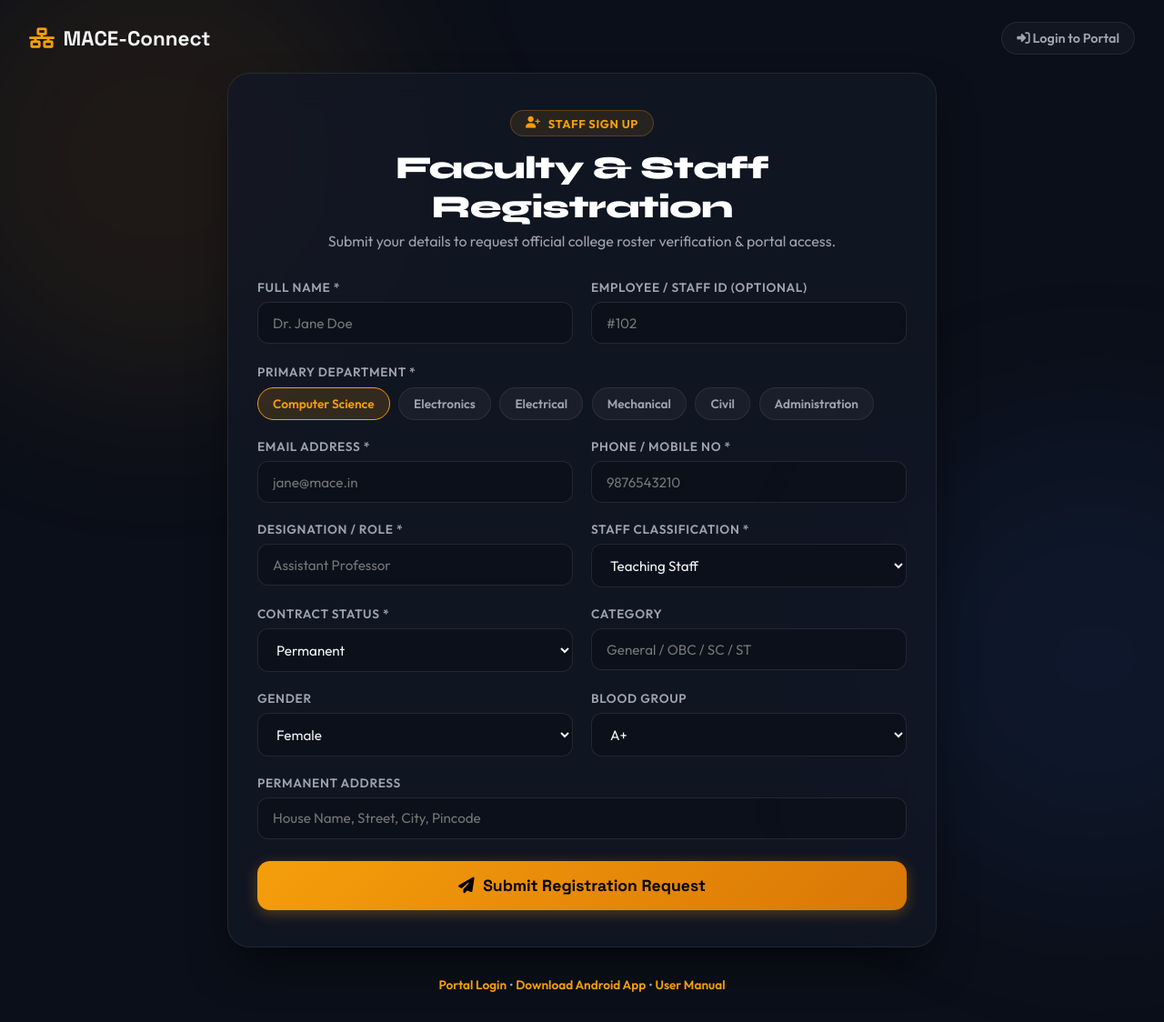
After one commit to Anurag-Mohan/MACE-Connect, a Flask app: page /signup in a window 1280 px wide. The commit adds this page. Shown: the whole page at 91% size. Run offline with Flask 3, Linux system fonts and the light colour scheme; data that the repository does not hold is empty; parts of the project's set-up code (start-up, migrations or seed data) failed here and were passed over.

Commit message:
Add Excel format template download option and dedicated standalone staff sign-up page (/signup)

```diff
--- a/app.py
+++ b/app.py
@@ -79,6 +79,26 @@ def download_apk():
         mimetype='application/vnd.android.package-archive'
     )
 
+@app.route('/download/excel_template')
+def download_excel_template():
+    template_dir = os.path.join(app.root_path, 'static', 'downloads')
+    template_filename = 'MACE_Staff_Upload_Template.xlsx'
+    file_path = os.path.join(template_dir, template_filename)
+    if not os.path.exists(file_path):
+        return jsonify({'error': 'Excel template file not found'}), 404
+    return send_from_directory(
+        template_dir,
+        template_filename,
+        as_attachment=True,
+        mimetype='application/vnd.openxmlformats-officedocument.spreadsheetml.sheet'
+    )
+
+@app.route('/signup')
+@app.route('/register')
+@app.route('/staff-signup')
+def signup_page():
+    return render_template('signup.html')
+
 @app.route('/app-manual')
 @app.route('/manual')
 def app_manual():
@@ -86,7 +106,7 @@ def app_manual():
 
 @app.route('/staff-registration')
 def staff_registration():
-    return render_template('staff_registration.html')
+    return render_template('signup.html')
 
 @app.route('/api/submit_registration', methods=['POST'])
 def submit_registration():
--- a/templates/admin.html
+++ b/templates/admin.html
@@ -2105,7 +2105,8 @@
               <h2 class="view-title">Add Staff & Excel Import</h2>
               <p class="view-desc">Add staff members manually or perform bulk roster creations via spreadsheet.</p>
             </div>
-            <div class="view-actions">
+            <div class="view-actions" style="display: flex; gap: 10px; flex-wrap: wrap;">
+              <a href="/download/excel_template" download class="btn-cta-secondary" style="text-decoration: none; display: inline-flex; align-items: center; gap: 8px; padding: 10px 16px; border-color: rgba(245, 158, 11, 0.4); color: #F59E0B;"><i class="fa-solid fa-file-arrow-down"></i> Download Excel Template</a>
               <button class="btn-primary admin-only" onclick="openFormDrawerForAdd()"><i class="fa-solid fa-user-plus"></i> Add Staff Manually</button>
             </div>
           </div>
@@ -2116,7 +2117,8 @@
               <div class="upload-dropzone" id="uploadArea" style="flex: 2; min-width: 280px;">
                 <i class="fa-regular fa-file-excel" style="font-size: 3.5rem; color: var(--color-purple); margin-bottom: 15px; display: block;"></i>
                 <h3 style="font-family: 'Syne', sans-serif; font-weight: 700;">Drag & Drop Excel Document Here</h3>
-                <p style="color: var(--text-muted); margin-top: 5px;">or click to browse spreadsheet file</p>
+                <p style="color: var(--text-muted); margin-top: 5px; margin-bottom: 15px;">or click to browse spreadsheet file</p>
+                <a href="/download/excel_template" download onclick="event.stopPropagation();" class="btn-cta-secondary" style="text-decoration: none; display: inline-flex; align-items: center; gap: 8px; font-size: 0.85rem; padding: 8px 16px; border-color: rgba(245, 158, 11, 0.4); color: #F59E0B; background: rgba(245, 158, 11, 0.08);"><i class="fa-solid fa-file-arrow-down"></i> Download Format Template (.xlsx)</a>
                 <input type="file" id="excelFileInput" style="display: none;" accept=".xlsx, .xls" onchange="handleFileSelected(this)">
               </div>
 
--- /dev/null
+++ b/templates/signup.html
@@ -0,0 +1,568 @@
+<!DOCTYPE html>
+<html lang="en">
+<head>
+  <meta charset="UTF-8">
+  <meta name="viewport" content="width=device-width, initial-scale=1.0">
+  <title>Staff Sign Up - MACE-Connect</title>
+
+  <!-- Fonts & Icons -->
+  <link rel="preconnect" href="https://fonts.googleapis.com">
+  <link rel="preconnect" href="https://fonts.gstatic.com" crossorigin>
+  <link href="https://fonts.googleapis.com/css2?family=Outfit:wght@300;400;500;600;700&family=Space+Grotesk:wght@500;700&family=Syne:wght@700;800&display=swap" rel="stylesheet">
+  <link rel="stylesheet" href="https://cdnjs.cloudflare.com/ajax/libs/font-awesome/6.4.0/css/all.min.css">
+
+  <style>
+    :root {
+      --bg-dark: #0B0F19;
+      --card-bg: rgba(18, 24, 38, 0.78);
+      --card-border: rgba(255, 255, 255, 0.08);
+      --text-main: #F3F4F6;
+      --text-sub: #9CA3AF;
+      --accent-gold: #F59E0B;
+      --accent-gold-glow: rgba(245, 158, 11, 0.25);
+      --accent-blue: #3B82F6;
+      --accent-green: #10B981;
+      --shadow-xl: 0 25px 50px -12px rgba(0, 0, 0, 0.6);
+      --transition: all 0.3s cubic-bezier(0.16, 1, 0.3, 1);
+    }
+
+    * {
+      box-sizing: border-box;
+      margin: 0;
+      padding: 0;
+    }
+
+    body {
+      font-family: 'Outfit', sans-serif;
+      background-color: var(--bg-dark);
+      color: var(--text-main);
+      min-height: 100vh;
+      display: flex;
+      flex-direction: column;
+      align-items: center;
+      justify-content: center;
+      padding: 2rem 1rem;
+      position: relative;
+      overflow-x: hidden;
+    }
+
+    /* Ambient Background Blobs */
+    .bg-blob {
+      position: fixed;
+      border-radius: 50%;
+      filter: blur(90px);
+      z-index: 0;
+      pointer-events: none;
+      animation: float 20s infinite alternate cubic-bezier(0.4, 0, 0.2, 1);
+    }
+
+    .blob-1 {
+      width: 500px;
+      height: 500px;
+      background: rgba(245, 158, 11, 0.08);
+      top: -100px;
+      left: -100px;
+    }
+
+    .blob-2 {
+      width: 450px;
+      height: 450px;
+      background: rgba(59, 130, 246, 0.08);
+      bottom: -100px;
+      right: -100px;
+      animation-delay: -10s;
+    }
+
+    @keyframes float {
+      0% { transform: translate(0, 0) scale(1); }
+      100% { transform: translate(50px, 50px) scale(1.1); }
+    }
+
+    /* Top Brand Nav */
+    .top-nav {
+      position: absolute;
+      top: 1.5rem;
+      left: 2rem;
+      right: 2rem;
+      display: flex;
+      justify-content: space-between;
+      align-items: center;
+      z-index: 10;
+    }
+
+    .brand-logo {
+      font-family: 'Space Grotesk', sans-serif;
+      font-size: 1.4rem;
+      font-weight: 700;
+      color: var(--text-main);
+      text-decoration: none;
+      display: flex;
+      align-items: center;
+      gap: 0.6rem;
+    }
+
+    .btn-login-link {
+      color: var(--text-sub);
+      text-decoration: none;
+      font-size: 0.9rem;
+      font-weight: 600;
+      padding: 0.5rem 1rem;
+      border: 1px solid var(--card-border);
+      border-radius: 100px;
+      transition: var(--transition);
+      background: rgba(255, 255, 255, 0.03);
+    }
+
+    .btn-login-link:hover {
+      color: var(--accent-gold);
+      border-color: var(--accent-gold);
+      background: rgba(245, 158, 11, 0.08);
+    }
+
+    /* Signup Container Card */
+    .signup-card {
+      width: 100%;
+      max-width: 780px;
+      background: var(--card-bg);
+      backdrop-filter: blur(20px);
+      -webkit-backdrop-filter: blur(20px);
+      border: 1px solid var(--card-border);
+      border-radius: 24px;
+      padding: 2.5rem 2rem;
+      box-shadow: var(--shadow-xl);
+      position: relative;
+      z-index: 10;
+      margin-top: 3rem;
+      margin-bottom: 2rem;
+    }
+
+    .header-title-group {
+      text-align: center;
+      margin-bottom: 2rem;
+    }
+
+    .badge-pill {
+      display: inline-flex;
+      align-items: center;
+      gap: 0.5rem;
+      padding: 0.35rem 1rem;
+      border-radius: 100px;
+      background: rgba(245, 158, 11, 0.1);
+      border: 1px solid rgba(245, 158, 11, 0.25);
+      color: var(--accent-gold);
+      font-size: 0.8rem;
+      font-weight: 700;
+      letter-spacing: 0.05em;
+      text-transform: uppercase;
+      margin-bottom: 0.8rem;
+    }
+
+    .signup-title {
+      font-family: 'Syne', sans-serif;
+      font-size: 2.2rem;
+      font-weight: 800;
+      letter-spacing: -0.02em;
+      color: #FFFFFF;
+      margin-bottom: 0.4rem;
+    }
+
+    .signup-subtitle {
+      color: var(--text-sub);
+      font-size: 1rem;
+    }
+
+    /* Form Layout */
+    .form-grid-2 {
+      display: grid;
+      grid-template-columns: 1fr 1fr;
+      gap: 1.25rem;
+      margin-bottom: 1.25rem;
+    }
+
+    .input-group {
+      display: flex;
+      flex-direction: column;
+      gap: 0.4rem;
+    }
+
+    .input-label {
+      font-size: 0.85rem;
+      font-weight: 600;
+      color: var(--text-sub);
+      text-transform: uppercase;
+      letter-spacing: 0.05em;
+    }
+
+    .input-field, .select-field {
+      width: 100%;
+      background: rgba(11, 15, 25, 0.7);
+      border: 1px solid rgba(255, 255, 255, 0.1);
+      border-radius: 12px;
+      padding: 0.8rem 1rem;
+      color: var(--text-main);
+      font-family: 'Outfit', sans-serif;
+      font-size: 0.95rem;
+      outline: none;
+      transition: var(--transition);
+    }
+
+    .input-field:focus, .select-field:focus {
+      border-color: var(--accent-gold);
+      box-shadow: 0 0 0 3px var(--accent-gold-glow);
+    }
+
+    .select-field option {
+      background: var(--bg-dark);
+      color: var(--text-main);
+    }
+
+    /* Department Selector Chips */
+    .dept-chip-wrapper {
+      margin-bottom: 1.25rem;
+    }
+
+    .chip-group {
+      display: flex;
+      flex-wrap: wrap;
+      gap: 0.6rem;
+      margin-top: 0.5rem;
+    }
+
+    .filter-chip {
+      padding: 0.5rem 1rem;
+      border-radius: 100px;
+      background: rgba(255, 255, 255, 0.04);
+      border: 1px solid rgba(255, 255, 255, 0.08);
+      color: var(--text-sub);
+      font-size: 0.85rem;
+      font-weight: 600;
+      cursor: pointer;
+      transition: var(--transition);
+      user-select: none;
+    }
+
+    .filter-chip.active, .filter-chip:hover {
+      background: rgba(245, 158, 11, 0.15);
+      border-color: var(--accent-gold);
+      color: var(--accent-gold);
+    }
+
+    /* Submit CTA Button */
+    .btn-submit {
+      width: 100%;
+      padding: 1rem;
+      border-radius: 14px;
+      border: none;
+      background: linear-gradient(135deg, #F59E0B, #D97706);
+      color: #000000;
+      font-family: 'Space Grotesk', sans-serif;
+      font-size: 1.1rem;
+      font-weight: 700;
+      cursor: pointer;
+      transition: var(--transition);
+      box-shadow: 0 4px 15px rgba(245, 158, 11, 0.3);
+      display: flex;
+      align-items: center;
+      justify-content: center;
+      gap: 0.6rem;
+      margin-top: 1rem;
+    }
+
+    .btn-submit:hover {
+      transform: translateY(-2px);
+      box-shadow: 0 8px 25px rgba(245, 158, 11, 0.45);
+    }
+
+    /* Alerts & States */
+    .alert-banner {
+      padding: 0.8rem 1rem;
+      border-radius: 12px;
+      font-size: 0.9rem;
+      font-weight: 500;
+      margin-bottom: 1.25rem;
+      display: none;
+    }
+
+    .alert-error {
+      background: rgba(239, 68, 68, 0.12);
+      border: 1px solid rgba(239, 68, 68, 0.3);
+      color: #F87171;
+    }
+
+    .success-card {
+      display: none;
+      flex-direction: column;
+      align-items: center;
+      text-align: center;
+      padding: 2rem 1rem;
+    }
+
+    .success-icon {
+      width: 80px;
+      height: 80px;
+      border-radius: 50%;
+      background: rgba(16, 185, 129, 0.15);
+      border: 2px solid var(--accent-green);
+      color: var(--accent-green);
+      display: flex;
+      align-items: center;
+      justify-content: center;
+      font-size: 2.2rem;
+      margin-bottom: 1.5rem;
+    }
+
+    .footer-links {
+      text-align: center;
+      color: var(--text-sub);
+      font-size: 0.85rem;
+      z-index: 10;
+    }
+
+    .footer-links a {
+      color: var(--accent-gold);
+      text-decoration: none;
+      font-weight: 600;
+    }
+
+    @media (max-width: 640px) {
+      .form-grid-2 { grid-template-columns: 1fr; }
+      .signup-card { padding: 1.8rem 1.2rem; }
+      .signup-title { font-size: 1.8rem; }
+      .top-nav { position: relative; top: auto; left: auto; right: auto; width: 100%; margin-bottom: 1rem; }
+    }
+  </style>
+</head>
+<body>
+
+  <div class="bg-blob blob-1"></div>
+  <div class="bg-blob blob-2"></div>
+
+  <!-- Top Navigation Header -->
+  <nav class="top-nav">
+    <a href="/" class="brand-logo">
+      <i class="fa-solid fa-network-wired" style="color: var(--accent-gold);"></i> MACE-Connect
+    </a>
+    <a href="/login" class="btn-login-link"><i class="fa-solid fa-right-to-bracket"></i> Login to Portal</a>
+  </nav>
+
+  <!-- Dedicated Signup Container Card -->
+  <main class="signup-card">
+
+    <!-- Form Header -->
+    <div class="header-title-group">
+      <div class="badge-pill"><i class="fa-solid fa-user-plus"></i> Staff Sign Up</div>
+      <h1 class="signup-title">Faculty & Staff Registration</h1>
+      <p class="signup-subtitle">Submit your details to request official college roster verification & portal access.</p>
+    </div>
+
+    <!-- Alert Container -->
+    <div id="regAlert" class="alert-banner alert-error"></div>
+
+    <!-- Registration Form -->
+    <form id="signupForm">
+
+      <div class="form-grid-2">
+        <div class="input-group">
+          <label class="input-label" for="name">Full Name *</label>
+          <input type="text" id="name" class="input-field" placeholder="Dr. Jane Doe" required>
+        </div>
+        <div class="input-group">
+          <label class="input-label" for="emp_no">Employee / Staff ID (Optional)</label>
+          <input type="text" id="emp_no" class="input-field" placeholder="#102">
+        </div>
+      </div>
+
+      <!-- Department Selector Chips -->
+      <div class="dept-chip-wrapper">
+        <span class="input-label">Primary Department *</span>
+        <div class="chip-group" id="deptSelector">
+          <div class="filter-chip active" data-value="Computer Science">Computer Science</div>
+          <div class="filter-chip" data-value="Electronics">Electronics</div>
+          <div class="filter-chip" data-value="Electrical">Electrical</div>
+          <div class="filter-chip" data-value="Mechanical">Mechanical</div>
+          <div class="filter-chip" data-value="Civil">Civil</div>
+          <div class="filter-chip" data-value="Administration">Administration</div>
+        </div>
+        <input type="hidden" id="department" value="Computer Science">
+      </div>
+
+      <div class="form-grid-2">
+        <div class="input-group">
+          <label class="input-label" for="reg_email">Email Address *</label>
+          <input type="email" id="reg_email" class="input-field" placeholder="jane@mace.in" required>
+        </div>
+        <div class="input-group">
+          <label class="input-label" for="mobile_no">Phone / Mobile No *</label>
+          <input type="tel" id="mobile_no" class="input-field" placeholder="9876543210" required>
+        </div>
+      </div>
+
+      <div class="form-grid-2">
+        <div class="input-group">
+          <label class="input-label" for="designation">Designation / Role *</label>
+          <input type="text" id="designation" class="input-field" placeholder="Assistant Professor" required>
+        </div>
+        <div class="input-group">
+          <label class="input-label" for="type">Staff Classification *</label>
+          <select id="type" class="select-field" required>
+            <option value="Teaching Staff">Teaching Staff</option>
+            <option value="Non Teaching Staff">Non Teaching Staff</option>
+          </select>
+        </div>
+      </div>
+
+      <div class="form-grid-2">
+        <div class="input-group">
+          <label class="input-label" for="contract_type">Contract Status *</label>
+          <select id="contract_type" class="select-field" required>
+            <option value="Permanent">Permanent</option>
+            <option value="Guest">Guest</option>
+            <option value="Ad-hoc">Ad-hoc</option>
+            <option value="Contract">Contract</option>
+          </select>
+        </div>
+        <div class="input-group">
+          <label class="input-label" for="category">Category</label>
+          <input type="text" id="category" class="input-field" placeholder="General / OBC / SC / ST">
+        </div>
+      </div>
+
+      <div class="form-grid-2">
+        <div class="input-group">
+          <label class="input-label" for="gender">Gender</label>
+          <select id="gender" class="select-field">
+            <option value="Female">Female</option>
+            <option value="Male">Male</option>
+            <option value="Other">Other</option>
+          </select>
+        </div>
+        <div class="input-group">
+          <label class="input-label" for="blood_group">Blood Group</label>
+          <select id="blood_group" class="select-field">
+            <option value="A+">A+</option>
+            <option value="B+">B+</option>
+            <option value="O+">O+</option>
+            <option value="AB+">AB+</option>
+            <option value="A-">A-</option>
+            <option value="B-">B-</option>
+            <option value="O-">O-</option>
+            <option value="AB-">AB-</option>
+          </select>
+        </div>
+      </div>
+
+      <div class="input-group" style="margin-bottom: 1.5rem;">
+        <label class="input-label" for="permanent_address">Permanent Address</label>
+        <input type="text" id="permanent_address" class="input-field" placeholder="House Name, Street, City, Pincode">
+      </div>
+
+      <button type="submit" class="btn-submit" id="submitBtn">
+        <i class="fa-solid fa-paper-plane"></i> Submit Registration Request
+      </button>
+
+    </form>
+
+    <!-- Success Container -->
+    <div id="successState" class="success-card">
+      <div class="success-icon">
+        <i class="fa-solid fa-circle-check"></i>
+      </div>
+      <h2 style="font-family: 'Syne', sans-serif; font-size: 1.8rem; margin-bottom: 0.5rem; color: #FFFFFF;">Registration Submitted!</h2>
+      <p style="color: var(--text-sub); font-size: 1rem; margin-bottom: 1.8rem; max-width: 500px;">Your registration details have been submitted for admin approval. Once verified, your account will be activated for portal access.</p>
+      <a href="/login" class="btn-submit" style="text-decoration: none; width: auto; padding: 0.8rem 2rem;">
+        <i class="fa-solid fa-right-to-bracket"></i> Return to Portal Login
+      </a>
+    </div>
+
+  </main>
+
+  <footer class="footer-links">
+    <p><a href="/login">Portal Login</a> • <a href="/download/apk">Download Android App</a> • <a href="/app-manual">User Manual</a></p>
+  </footer>
+
+  <script>
+    // Fetch Dynamic Departments from Database
+    async function loadDynamicDepartments() {
+      try {
+        const res = await fetch('/api/departments');
+        const data = await res.json();
+        if (data.success && data.departments && data.departments.length > 0) {
+          const container = document.getElementById('deptSelector');
+          container.innerHTML = '';
+          data.departments.forEach((dept, idx) => {
+            const chip = document.createElement('div');
+            chip.className = `filter-chip ${idx === 0 ? 'active' : ''}`;
+            chip.setAttribute('data-value', dept);
+            chip.textContent = dept;
+            container.appendChild(chip);
+          });
+          document.getElementById('department').value = data.departments[0];
+        }
+      } catch (err) {
+        console.log('Error loading dynamic departments:', err);
+      }
+    }
+    loadDynamicDepartments();
+
+    // Department Chip Handler
+    document.getElementById('deptSelector').addEventListener('click', (e) => {
+      if (e.target.classList.contains('filter-chip')) {
+        document.querySelectorAll('#deptSelector .filter-chip').forEach(c => c.classList.remove('active'));
+        e.target.classList.add('active');
+        document.getElementById('department').value = e.target.getAttribute('data-value');
+      }
+    });
+
+    // Form Submission Handler
+    document.getElementById('signupForm').addEventListener('submit', async function(e) {
+      e.preventDefault();
+      const alert = document.getElementById('regAlert');
+      const submitBtn = document.getElementById('submitBtn');
+      alert.style.display = 'none';
+
+      const origText = submitBtn.innerHTML;
+      submitBtn.disabled = true;
+      submitBtn.innerHTML = '<i class="fa-solid fa-spinner fa-spin"></i> Submitting...';
+
+      const payload = {
+        name: document.getElementById('name').value.trim(),
+        emp_no: document.getElementById('emp_no').value.trim(),
+        email: document.getElementById('reg_email').value.trim(),
+        mobile_no: document.getElementById('mobile_no').value.trim(),
+        department: document.getElementById('department').value,
+        designation: document.getElementById('designation').value.trim(),
+        type: document.getElementById('type').value,
+        contract_type: document.getElementById('contract_type').value,
+        category: document.getElementById('category').value.trim(),
+        gender: document.getElementById('gender').value,
+        blood_group: document.getElementById('blood_group').value,
+        permanent_address: document.getElementById('permanent_address').value.trim()
+      };
+
+      try {
+        const res = await fetch('/api/submit_registration', {
+          method: 'POST',
+          headers: { 'Content-Type': 'application/json' },
+          body: JSON.stringify(payload)
+        });
+
+        const data = await res.json();
+        if (data.success) {
+          document.getElementById('signupForm').style.display = 'none';
+          document.getElementById('successState').style.display = 'flex';
+        } else {
+          alert.textContent = data.error || 'Failed to submit registration.';
+          alert.style.display = 'block';
+          submitBtn.disabled = false;
+          submitBtn.innerHTML = origText;
+        }
+      } catch (err) {
+        alert.textContent = 'A network error occurred. Please verify your connection.';
+        alert.style.display = 'block';
+        submitBtn.disabled = false;
+        submitBtn.innerHTML = origText;
+      }
+    });
+  </script>
+</body>
+</html>
```
Also changed, not shown: 1 other file.
